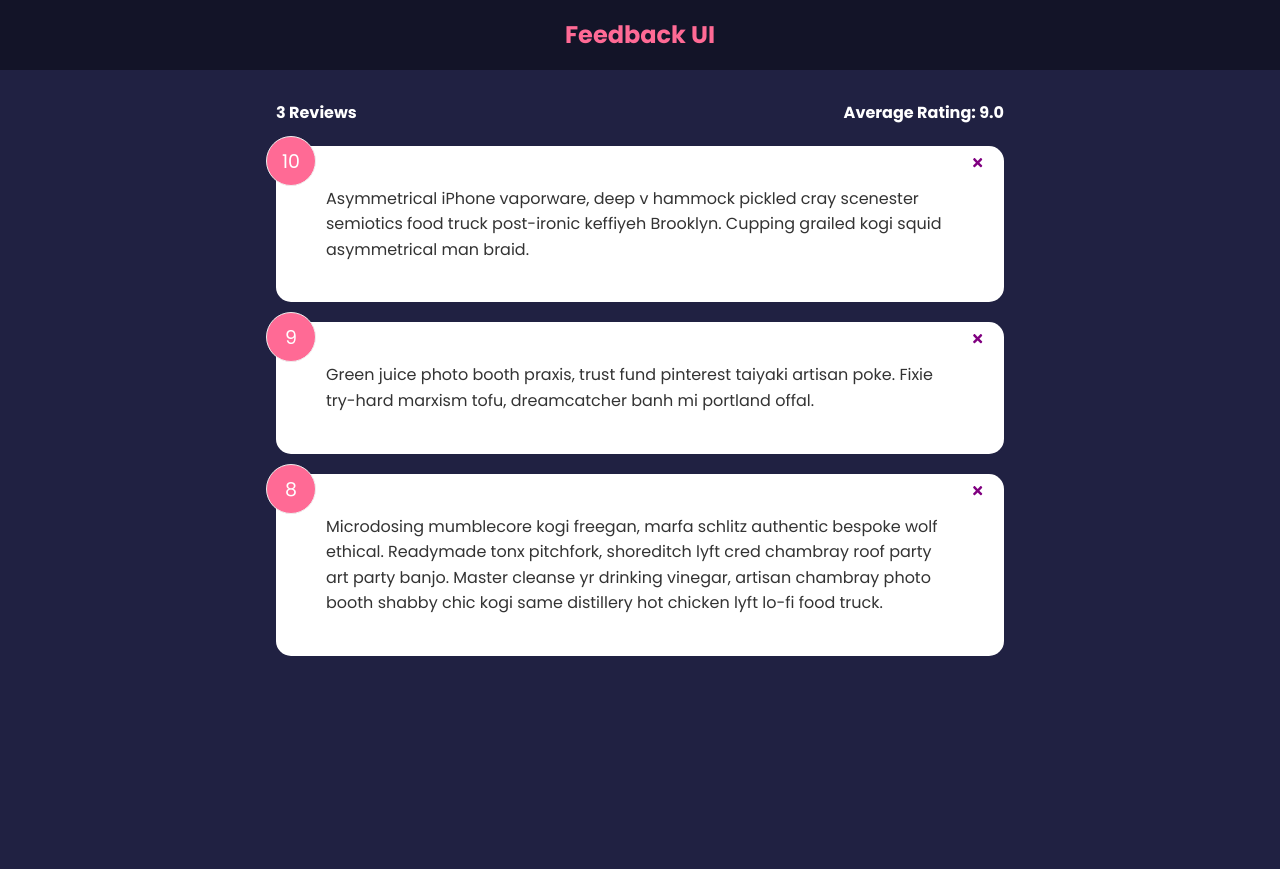
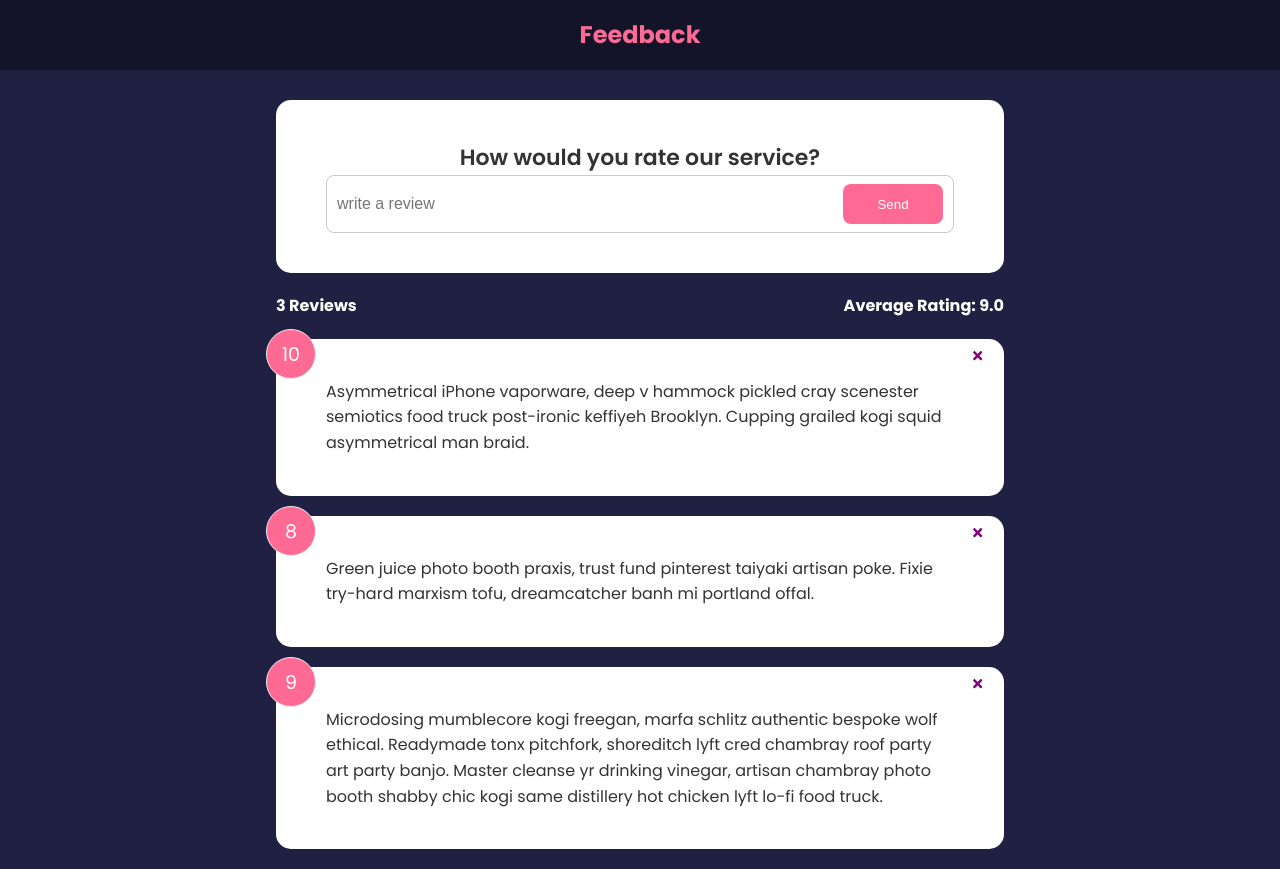
Before and after one commit to EdwinSch/react-feedback-app, a React (Vite) app: page / in a window 1280 px wide. Before the commit the page ends 800 px from the top, so only its background shows below. Built offline with nearby package versions, Linux system fonts and the light colour scheme.

Commit message:
add: text form + shared button component

```diff
--- a/src/App.jsx
+++ b/src/App.jsx
@@ -1,4 +1,5 @@
 import Header from "./components/Header";
+import FeedbackForm from "./components/FeedbackForm";
 import FeedbackStats from "./components/FeedbackStats";
 import FeedbackList from "./components/FeedbackList";
 import feedbackData from "./data";
@@ -18,6 +19,7 @@
     <>
       <Header />
       <div className="container">
+        <FeedbackForm />
         <FeedbackStats feedback={feedback} />
         <FeedbackList feedback={feedback} handleDelete={deleteFeedback} />
       </div>
--- /dev/null
+++ b/src/components/FeedbackForm.jsx
@@ -0,0 +1,32 @@
+import Card from "./shared/Card";
+import Button from "./shared/Button";
+import { useState } from "react";
+
+const FeedbackForm = () => {
+  const [text, setText] = useState("");
+
+  const handleChange = (event) => {
+    setText(event.target.value);
+  };
+
+  return (
+    <Card>
+      <form>
+        <h2>How would you rate our service?</h2>
+        <div className="input-group">
+          <input
+            onChange={handleChange}
+            type="text"
+            placeholder="write a review"
+            value={text}
+          />
+          <Button type="submit" version="secondary">
+            Send
+          </Button>
+        </div>
+      </form>
+    </Card>
+  );
+};
+
+export default FeedbackForm;
--- a/src/components/Header.jsx
+++ b/src/components/Header.jsx
@@ -9,7 +9,7 @@
 };
 
 Header.defaultProps = {
-  text: "Feedback UI",
+  text: "Feedback",
 };
 
 export default Header;
--- /dev/null
+++ b/src/components/shared/Button.jsx
@@ -0,0 +1,15 @@
+const Button = ({ children, version, type, isDisabled }) => {
+  return (
+    <button type={type} disabled={isDisabled} className={`btn btn-${version}`}>
+      {children}
+    </button>
+  );
+};
+
+Button.defaultProps = {
+  version: "primary",
+  type: "button",
+  isDisabled: false,
+};
+
+export default Button;
--- a/src/data.js
+++ b/src/data.js
@@ -6,12 +6,12 @@
   },
   {
     id: 2,
-    rating: 9,
+    rating: 8,
     text: "Green juice photo booth praxis, trust fund pinterest taiyaki artisan poke. Fixie try-hard marxism tofu, dreamcatcher banh mi portland offal.",
   },
   {
     id: 3,
-    rating: 8,
+    rating: 9,
     text: "Microdosing mumblecore kogi freegan, marfa schlitz authentic bespoke wolf ethical. Readymade tonx pitchfork, shoreditch lyft cred chambray roof party art party banjo. Master cleanse yr drinking vinegar, artisan chambray photo booth shabby chic kogi same distillery hot chicken lyft lo-fi food truck.",
   },
 ];
```
